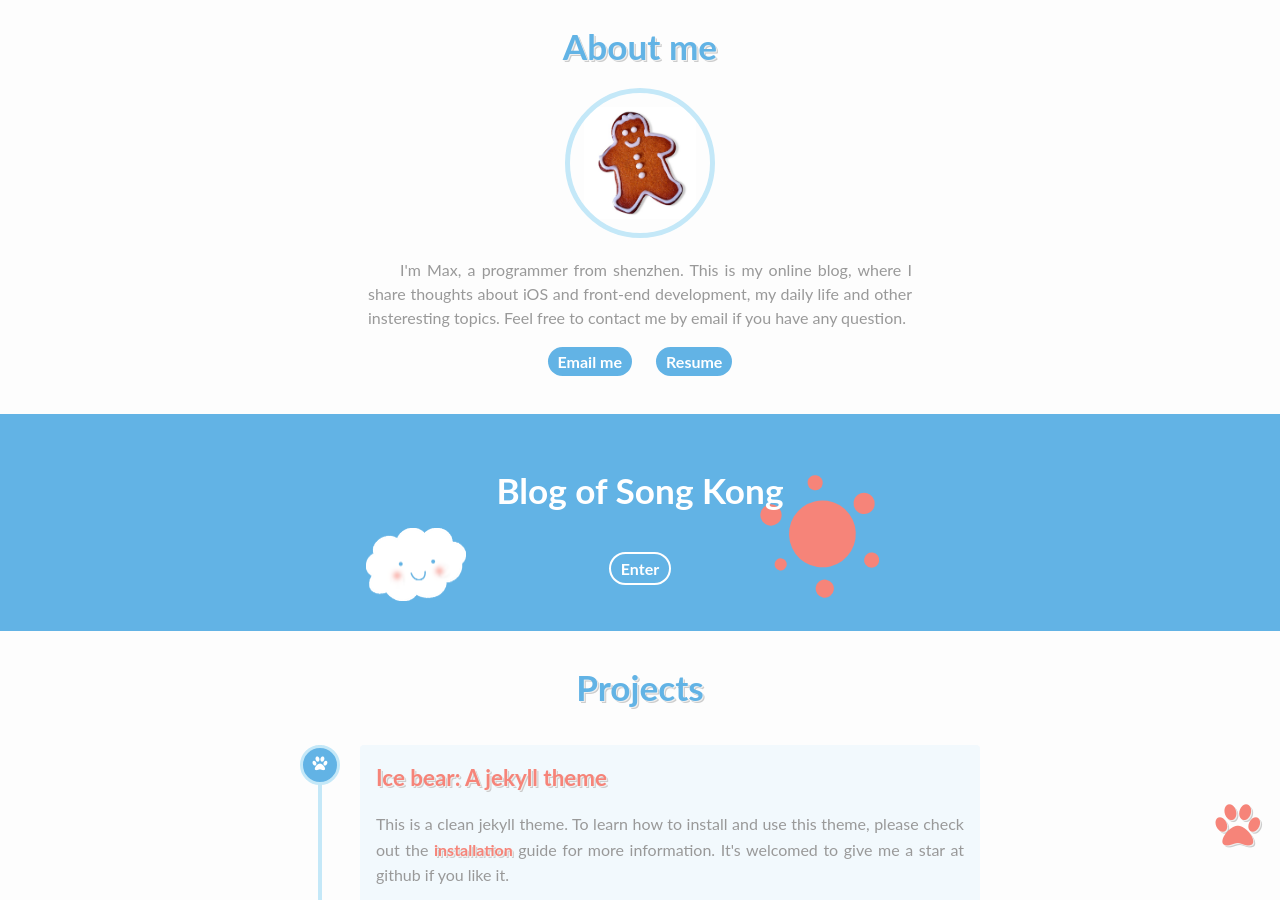
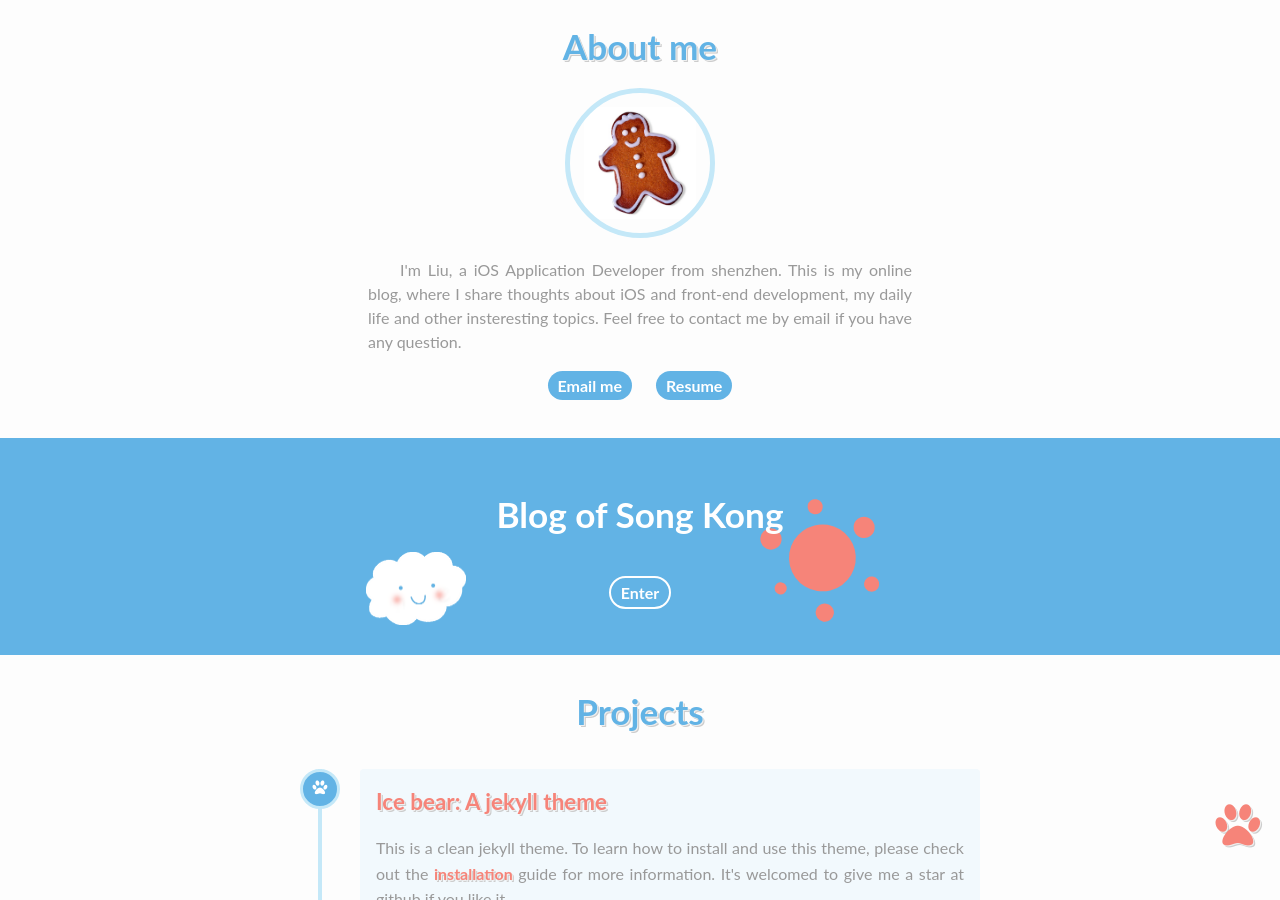
Before and after one commit to liuyujiahaha/liuyujiahaha.github.io, a Jekyll site: the page built from index.html, in a window 1280 px wide and 900 px high, scrolled down 412 px. Built offline with Jekyll 4.4.1, drawn with Linux system fonts in a browser that asks for light colours; comment, search, counter and statistics services are not loaded.

Commit message:
test for index

```diff
--- a/index.html
+++ b/index.html
@@ -2,4 +2,4 @@
 layout: default
 nav: home
 ---
-I'm Max, a programmer from shenzhen. This is my online blog, where I share thoughts about iOS and front-end development, my daily life and other insteresting topics. Feel free to contact me by email if you have any question.
+I'm Liu, a iOS Application Developer from shenzhen. This is my online blog, where I share thoughts about iOS and front-end development, my daily life and other insteresting topics. Feel free to contact me by email if you have any question.
```
Also changed, not shown: 3 other files.
